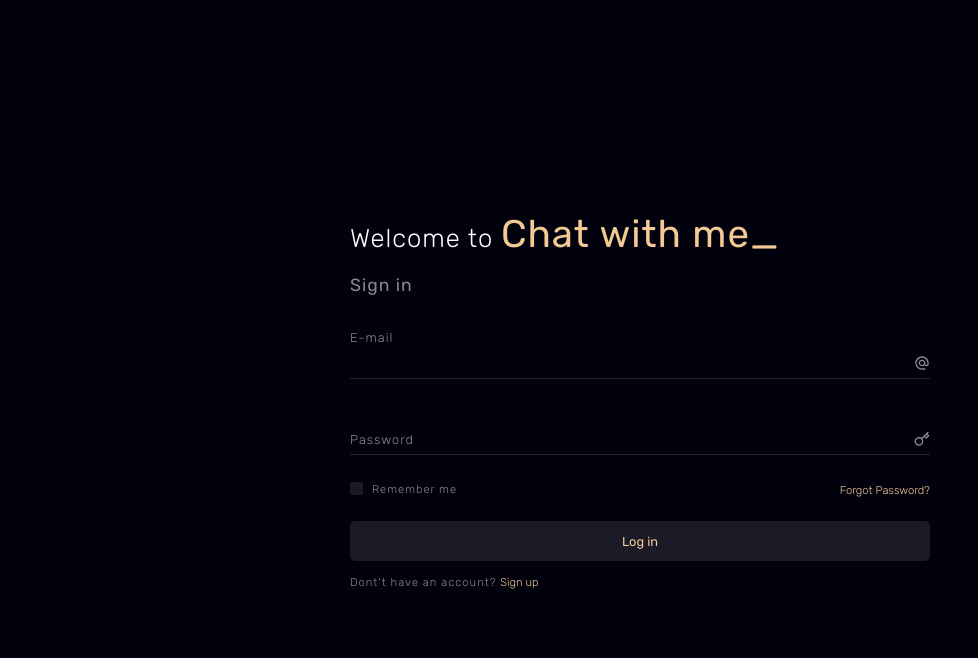
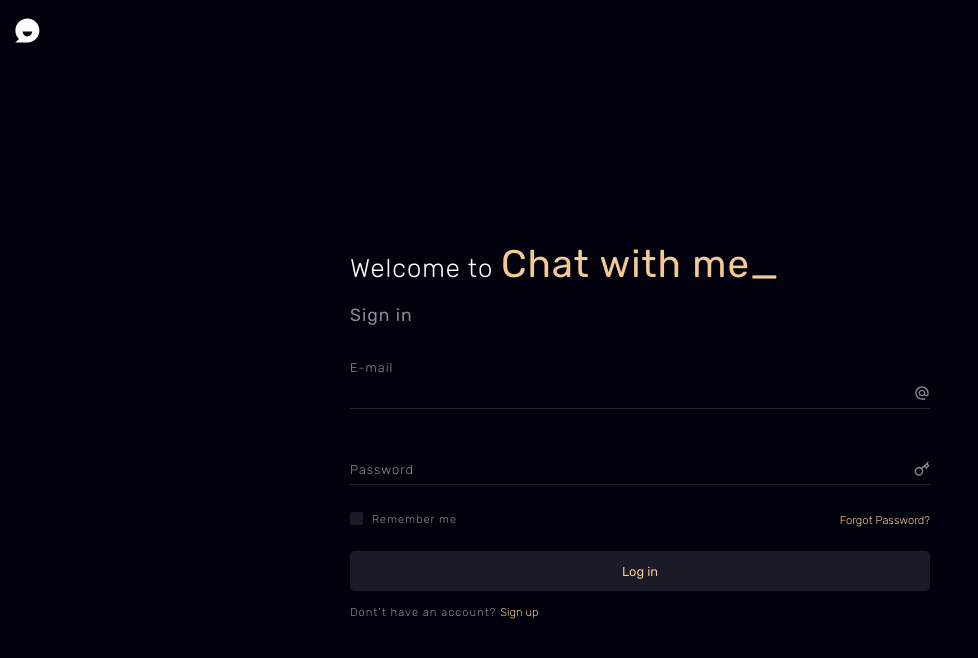
Before and after one commit to DevelopedBy-Siva/chat-with-me, a React (Create React App) app in the folder client/: page /sign-in in a window 1280 px wide. Shown: the top 658 px of the page, without its empty margins (0-978 px from the left). Built offline with nearby package versions, Linux system fonts and the light colour scheme.

Commit message:
Add logo to Sign in & up pages

```diff
--- a/client/src/assets/styles/GlobalStyles.js
+++ b/client/src/assets/styles/GlobalStyles.js
@@ -9,7 +9,6 @@ export const GlobalStyles = createGlobalStyle`
         font-weight: 300;
     }
     html, body {
-        overflow: hidden;
         font-size: 32px;
         letter-spacing: 1px;
         font-size: 16px;
--- a/client/src/components/CheckBox.js
+++ b/client/src/components/CheckBox.js
@@ -5,7 +5,7 @@ export default function Checkbox({ isChecked, ...rest }) {
   return (
     <CheckboxContainer>
       <HiddenCheckbox checked={isChecked} {...rest} />
-      <StyledCheckbox checked={isChecked}>
+      <StyledCheckbox checked={isChecked ? 1 : 0}>
         <Icon viewBox="0 0 24 24">
           <polyline points="20 6 9 17 4 12" />
         </Icon>
--- /dev/null
+++ b/client/src/components/Logo.js
@@ -0,0 +1,25 @@
+import React from "react";
+import { RiChatSmile3Fill } from "react-icons/ri";
+import styled from "styled-components";
+
+export default function Logo({ background = false }) {
+  return (
+    <LogoContainer bg={background ? 1 : 0}>
+      <Icon />
+    </LogoContainer>
+  );
+}
+
+const LogoContainer = styled.div`
+  display: flex;
+  align-items: center;
+  justify-content: center;
+  background: ${(props) => (props.bg ? props.theme.txt.highlight : "none")};
+  color: ${(props) => props.theme.txt.main};
+  height: 60px;
+  width: 55px;
+`;
+
+const Icon = styled(RiChatSmile3Fill)`
+  font-size: 1.8rem;
+`;
--- a/client/src/components/SignInUpContainer.js
+++ b/client/src/components/SignInUpContainer.js
@@ -1,15 +1,20 @@
 import styled from "styled-components";
+
+import Logo from "./Logo";
 
 export default function SignInUpContainer({ title, children }) {
   return (
     <Container>
+      <Logo />
       <Wrapper>
+        <Content>
           <Heading>
             <HeadingSplit>Welcome to</HeadingSplit>
             <HeadingSplit>Chat with me_</HeadingSplit>
           </Heading>
           <SubHeading>{title}</SubHeading>
           {children}
+        </Content>
       </Wrapper>
     </Container>
   );
@@ -18,14 +23,18 @@ export default function SignInUpContainer({ title, children }) {
 const Container = styled.div`
   width: 100%;
   height: 100vh;
-  padding: 1rem;
-  overflow-y: auto;
-  display: flex;
-  justify-content: center;
-  align-items: center;
 `;
 
 const Wrapper = styled.div`
+  width: 100%;
+  height: calc(100% - 60px);
+  padding: 1rem;
+  display: flex;
+  align-items: center;
+  justify-content: center;
+`;
+
+const Content = styled.div`
   width: 100%;
   max-width: 580px;
   display: flex;
--- a/client/src/pages/SignIn.js
+++ b/client/src/pages/SignIn.js
@@ -159,7 +159,7 @@ export default function SignIn() {
                 type="checkbox"
                 disabled={serverData.loading}
                 isChecked={loginInfo.rememberme}
-                onClick={(e) => handleInputChange(e, "rememberme")}
+                onChange={(e) => handleInputChange(e, "rememberme")}
               />
               <RememberMeText>Remember me</RememberMeText>
             </RememberMeWrapper>
```
Lines whose indentation alone changed are shown as unchanged.
